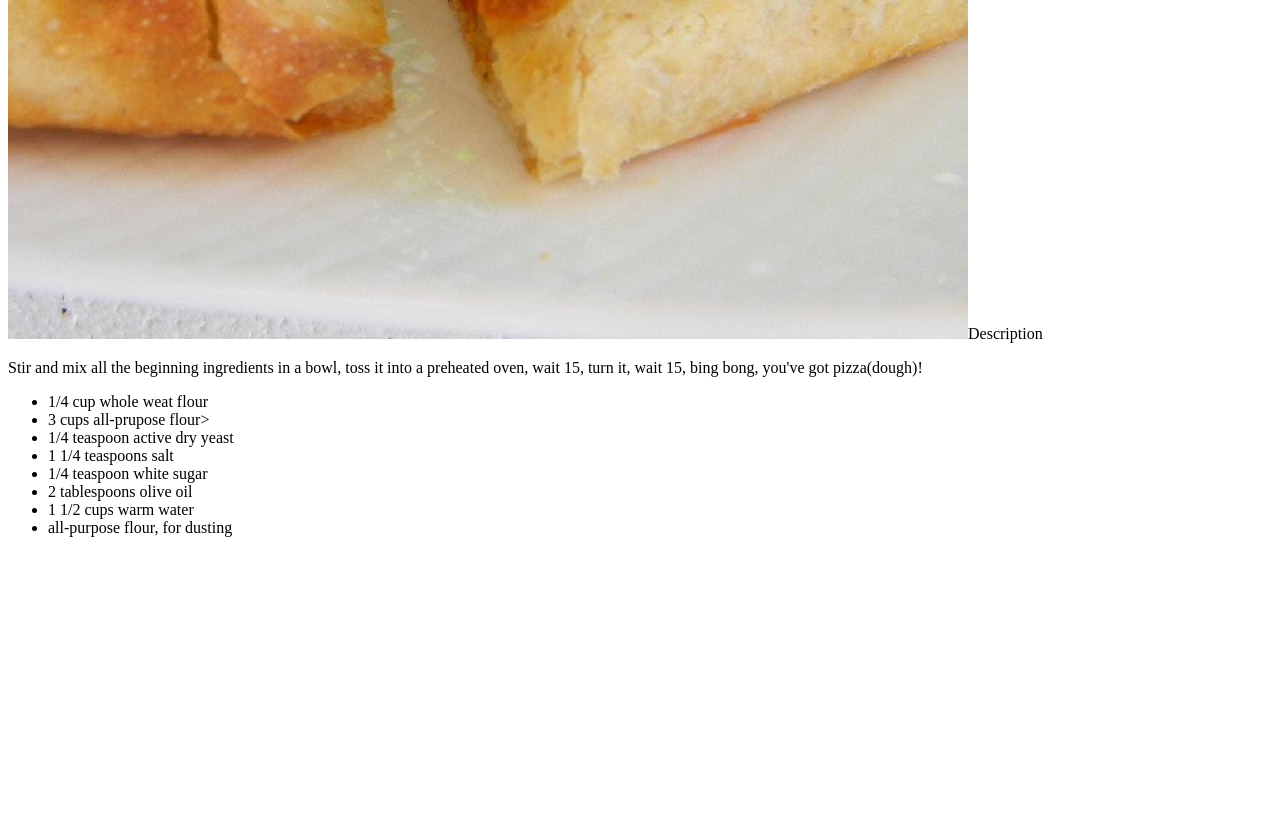
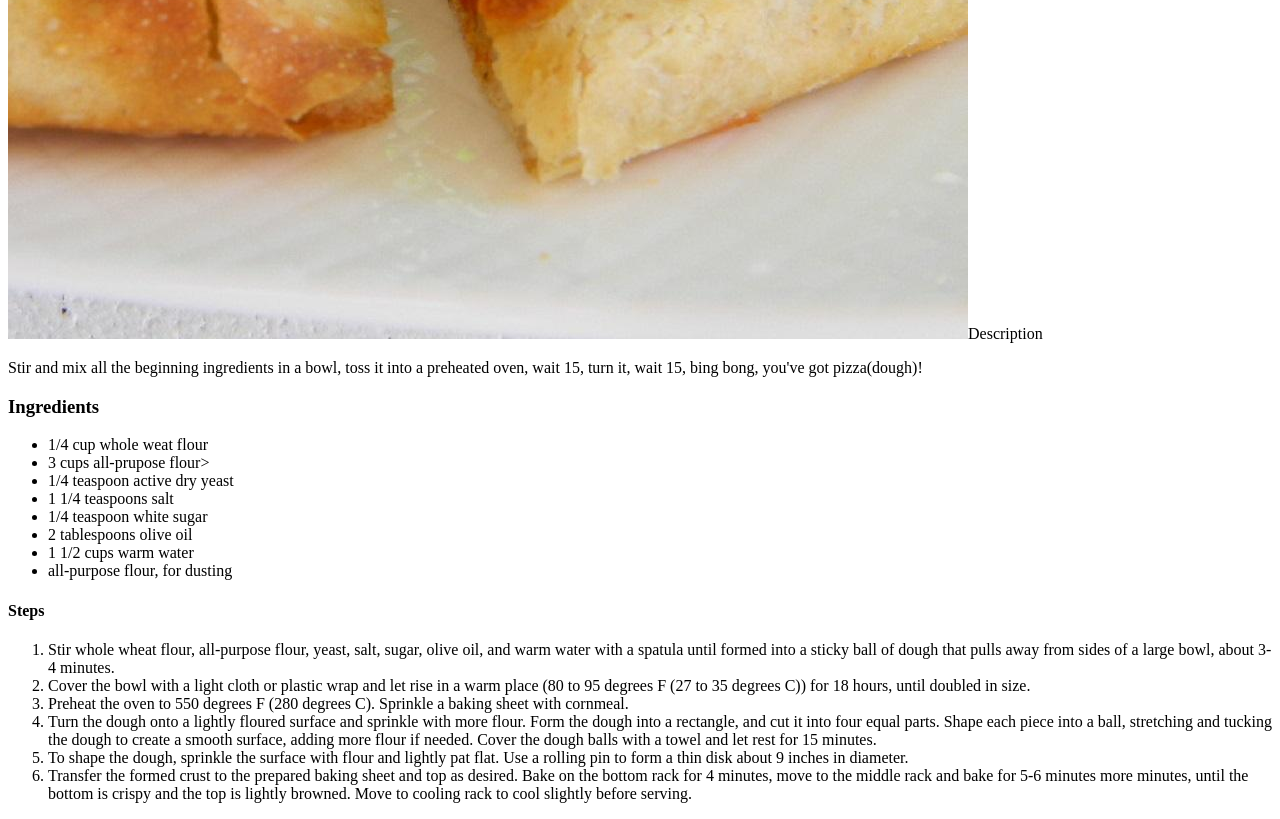
Before and after one commit to trebuchettt/odin-recipes, a plain HTML site: page recipes/pizza_dough.html in a window 1280 px wide. Shown: the part 701-1520 px from the top of the page. Before the commit the page ends 1254 px from the top, so only its background shows below. Drawn offline with Linux system fonts and the light colour scheme.

Commit message:
added the steps

```diff
--- a/recipes/pizza_dough.html
+++ b/recipes/pizza_dough.html
@@ -16,6 +16,8 @@
 
 <p>Stir and mix all the beginning ingredients in a bowl, toss it into a preheated oven, wait 15, turn it, wait 15, bing bong, you've got pizza(dough)! </p>
 
+<h3>Ingredients</h3>
+
 <ul>
     <li>1/4 cup whole weat flour</li>
     <li>3 cups all-prupose flour></li>
@@ -27,6 +29,17 @@
     <li>all-purpose flour, for dusting</li>
 </ul>
 
+<h4>Steps</h4>
+
+<ol>
+    <li>Stir whole wheat flour, all-purpose flour, yeast, salt, sugar, olive oil, and warm water with a spatula until formed into a sticky ball of dough that pulls away from sides of a large bowl, about 3-4 minutes.</li>
+    <li>Cover the bowl with a light cloth or plastic wrap and let rise in a warm place (80 to 95 degrees F (27 to 35 degrees C)) for 18 hours, until doubled in size.</li>
+    <li>Preheat the oven to 550 degrees F (280 degrees C). Sprinkle a baking sheet with cornmeal.</li>
+    <li>Turn the dough onto a lightly floured surface and sprinkle with more flour. Form the dough into a rectangle, and cut it into four equal parts. Shape each piece into a ball, stretching and tucking the dough to create a smooth surface, adding more flour if needed. Cover the dough balls with a towel and let rest for 15 minutes.</li>
+    <li>To shape the dough, sprinkle the surface with flour and lightly pat flat. Use a rolling pin to form a thin disk about 9 inches in diameter.</li>
+    <li>Transfer the formed crust to the prepared baking sheet and top as desired. Bake on the bottom rack for 4 minutes, move to the middle rack and bake for 5-6 minutes more minutes, until the bottom is crispy and the top is lightly browned. Move to cooling rack to cool slightly before serving.</li>
+</ol>
+
 
 
 
```
